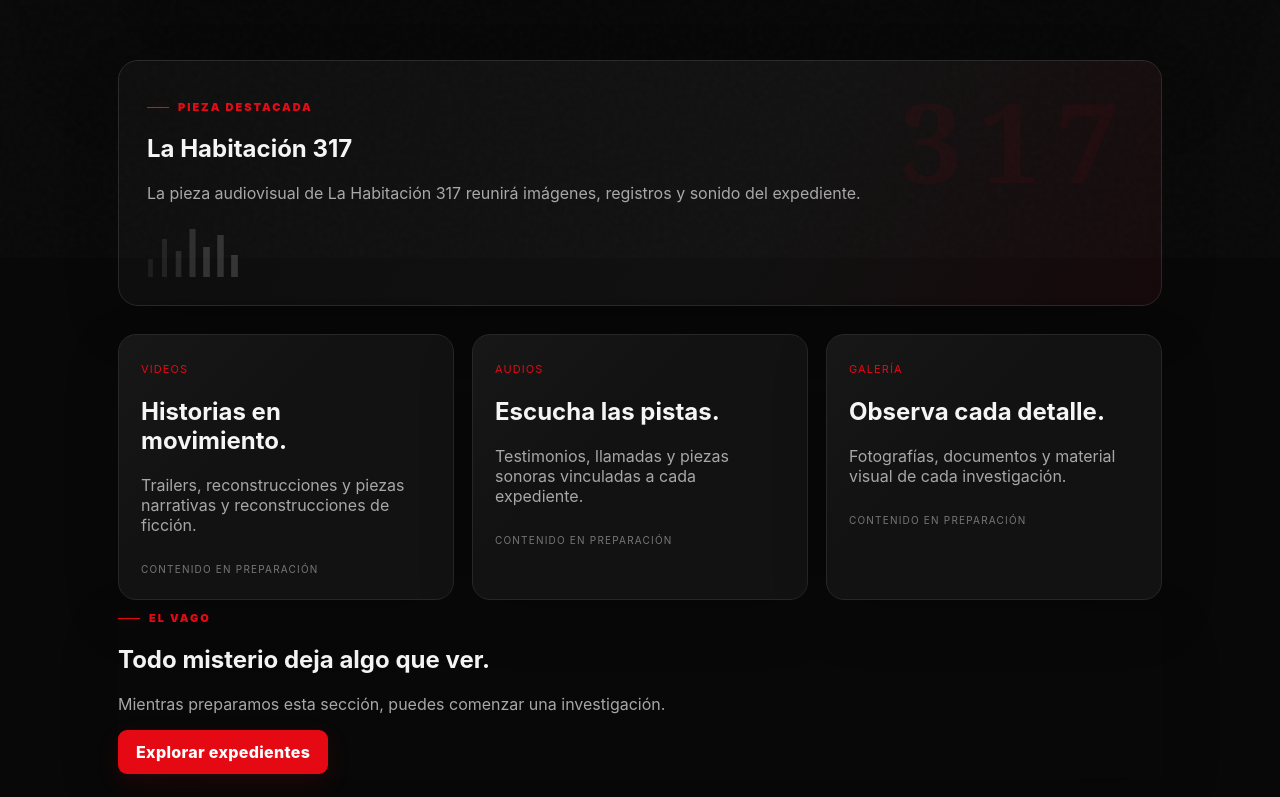
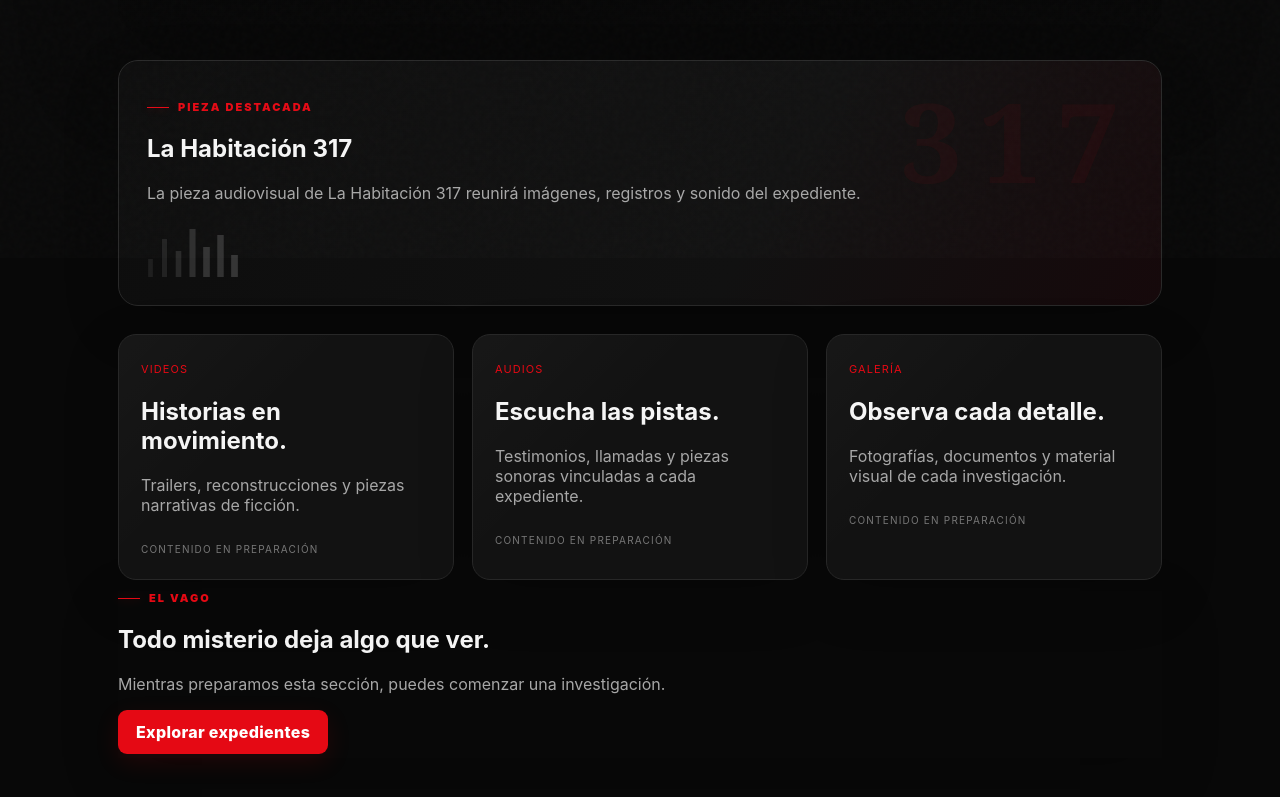
Before and after one commit to cesarrosa610-collab/el-vago, a Next.js app: page /multimedia in a window 1280 px wide. Shown: the part 542-1339 px from the top of the page. Built offline with nearby package versions, Linux system fonts and the light colour scheme; no server answers.

Commit message:
Polish final fictional visual language across pages

```diff
--- a/src/app/multimedia/page.tsx
+++ b/src/app/multimedia/page.tsx
@@ -34,7 +34,7 @@ export default function Multimedia() {
         <article className="card mediaCard">
           <span className="tag">VIDEOS</span>
           <h2>Historias en movimiento.</h2>
-          <p className="muted">Trailers, reconstrucciones y piezas narrativas y reconstrucciones de ficción.</p>
+          <p className="muted">Trailers, reconstrucciones y piezas narrativas de ficción.</p>
           <span className="muted">CONTENIDO EN PREPARACIÓN</span>
         </article>
         <article className="card mediaCard">
```
